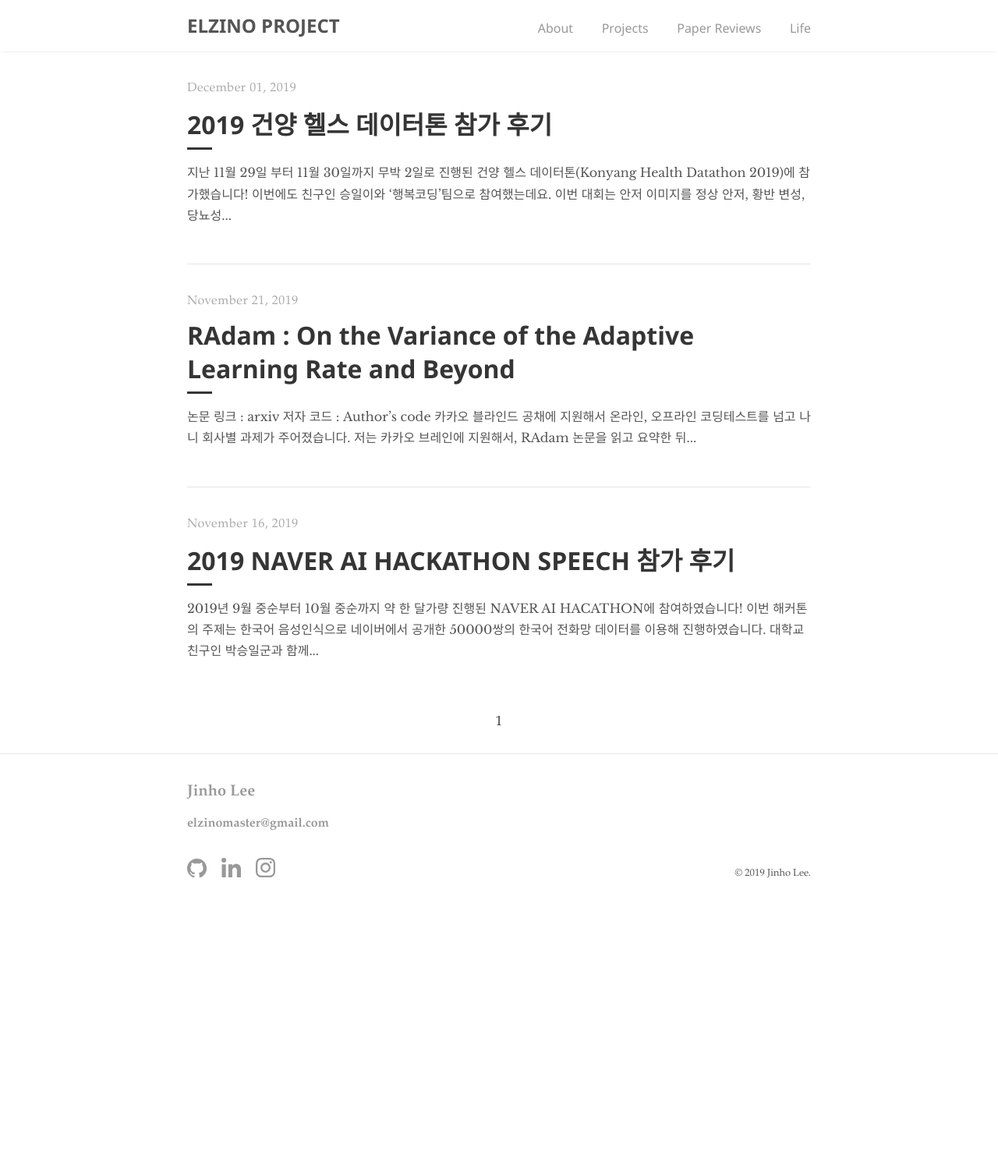
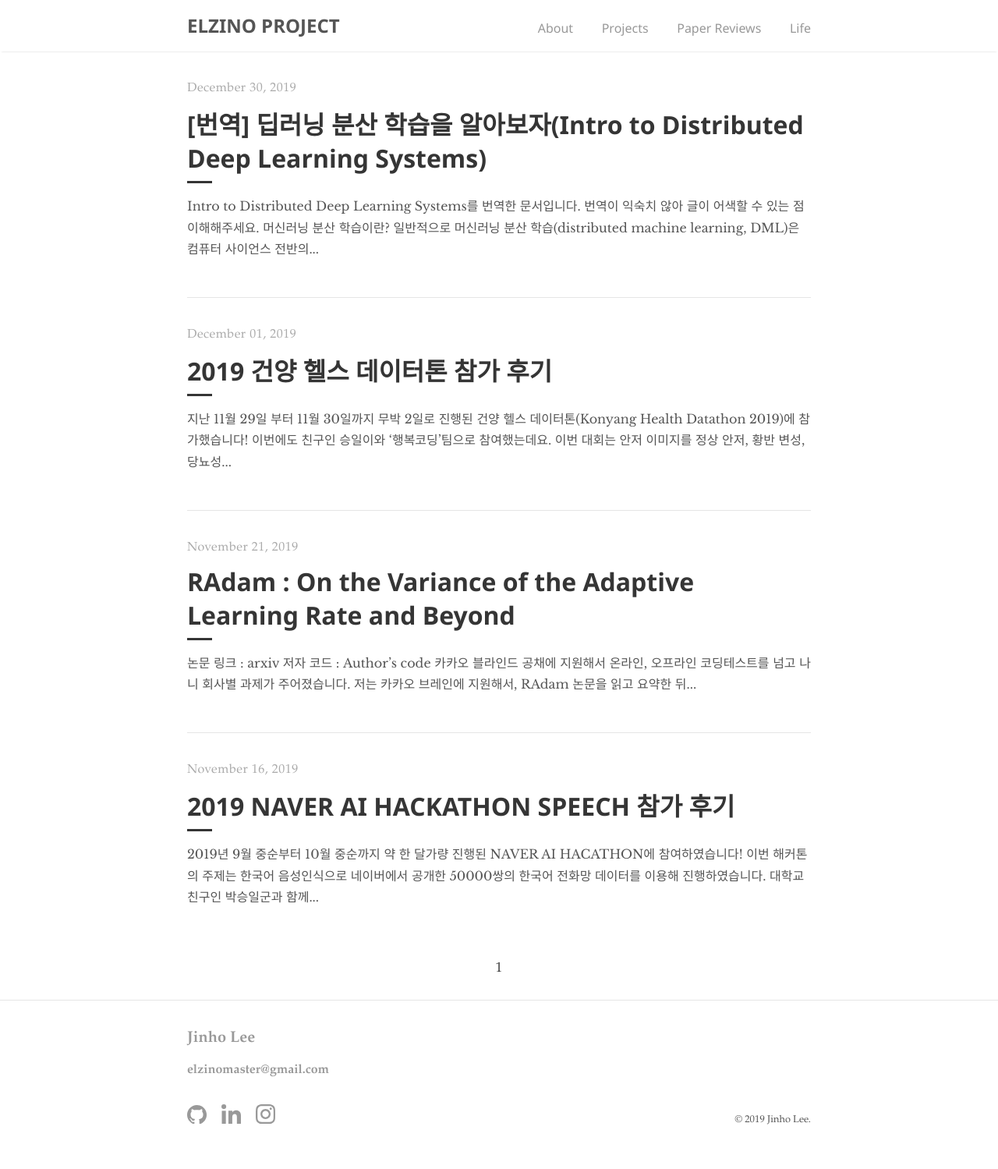
Before and after one commit to elzino/elzino.github.io, a Jekyll site: the page built from index.html, in a window 1280 px wide. Shown: the whole page at 78% size. Built offline with Jekyll 4.4.1, drawn with Linux system fonts in a browser that asks for light colours; some web fonts are replaced; the list of posts is cut into pages by our own code; before the commit the page ends 1184 px from its top, so only the background shows below that; some of the changed lines change nothing that is shown.

Commit message:
2019-12-30-intro-to-distributed-deep-learning-systems

```diff
--- /dev/null
+++ b/_posts/2019-12-30-intro-to-distributed-deep-learning-systems.md
@@ -0,0 +1,83 @@
+---
+layout: post
+title:  "[번역] 딥러닝 분산 학습을 알아보자(Intro to Distributed Deep Learning Systems)"
+categories: "papers"
+tags:
+  - "deep learning"
+  - "distributed deep learning"
+comments: true
+use_math: true
+---
+
+
+> [Intro to Distributed Deep Learning Systems](https://medium.com/@Petuum/intro-to-distributed-deep-learning-systems-a2e45c6b8e7)를 번역한 문서입니다.
+
+번역이 익숙치 않아 글이 어색할 수 있는 점 이해해주세요.
+
+## 머신러닝 분산 학습이란?
+일반적으로 머신러닝 분산 학습(distributed machine learning, DML)은 컴퓨터 사이언스 전반의 여러 학문이 포함된 분야입니다. 이론적 영역(통계, [학습이론](https://en.wikipedia.org/wiki/Computational_learning_theory), [최적화](https://en.wikipedia.org/wiki/Mathematical_optimization)), 알고리즘, [머신러닝](https://en.wikipedia.org/wiki/Machine_learning)([딥러닝](https://en.wikipedia.org/wiki/Deep_learning), [그래프 모델](https://en.wikipedia.org/wiki/Graphical_model), [커널](https://en.wikipedia.org/wiki/Kernel_method)), [분산 처리](https://en.wikipedia.org/wiki/Distributed_computing), [기억 장치](https://en.wikipedia.org/wiki/Computer_data_storage) 등이 포함됩니다. 이러한 각각의 분야들에서 수많은 주제들이 연구되고 있습니다. 또한 DML(머신러닝 분산 학습)은 빅데이터에 대한 처리 능력때문에 산업에서 폭 넓게 사용되고 있습니다.
+
+## 머신러닝 분산 학습으로 해결하려는 문제가 무엇일까?
+DML(머신러닝 분산 학습)을 이해하는 가장 쉬운 방법은 연구분야를 4개로 쪼개서 살펴보는 것입니다. 하지만 각각의 분야가 겹칠 수 있다는 점 미리 이해해 주세요.
+
+### 1. 통계, 최적화, 알고리즘을 어떻게 사용할까?[^1]
+대부분의 머신러닝 방법들은 training data에 대한 loss 함수를 최소화 하므로 다음 항목들을 고려해 학습을 진행합니다.
+
+- 최적화 과정이 수렴하는데까지 얼마나 걸리는지, 즉 수렴 속도가 얼마인지
+- 수렴된 솔루션이 얼마나 좋은지
+- 좋은 솔루션을 위해 얼마나 많은 데이터가 필요한 지
+
+이러한 분야들을 연구하기 위해 연구자들은 [최적화 이론](https://en.wikipedia.org/wiki/Mathematical_optimization)과 [통계적 학습 이론](https://en.wikipedia.org/wiki/Statistical_learning_theory) 같은 이론적 분석을 이용합니다. 하지만 많은 컴퓨팅 자원이 주어지고 병렬, 분산 학습등을 이용해 학습 속도를 올리는 것이 목표인 large-scale의 머신러닝 관점에서 보면 위와 비슷해 보이지만 다른 항목들을 고려하게 됩니다.
+
+- 분산, 병렬 학습을 사용했을 때 우리의 모델이 원래 수렴했던 것과 똑같이 수렴하는 것이 보장되는 지
+- 만약 아니라면 원래의 솔루션과 얼마나 다른지, 그리고 본질적인 최적해와 얼마나 다른지
+- 좋은 수렴을 위해 다른 가정이나 조건들이 필요한 지
+- 분산 학습을 사용하지 않았을 때와 비교해서 얼마나 빠른지, 그리고 어떻게 평가할 것인지
+- 좋은 scailabilty와 좋은 수렴을 둘 다 만족하기 위해 어떻게 학습 과정을 디자인 할 것인지
+
+### 2. 분산 학습에 더 적합한 머신러닝 모델 혹은 알고리즘을 어떻게 사용할까?[^2]
+이 분야는 새로운 머신러닝 모델을 개발하거나 이미 존재하는 모델을 큰 데이터에 잘 학습하도록 조정하는 것들을 연구합니다.
+
+### 3. 분산 머신러닝 모델을 어떻게 실생활에 적용할까?
+[이미지 분류](https://en.wikipedia.org/wiki/Computer_vision#Recognition)와 같이 특정 모델이나 알고리즘의 scale-up을 요구하는 세부적인 적용 분야가 있습니다. 이러한 문제들에 솔루션들은 대부분 바로 제품에 쓰이기도 합니다.
+
+### 4. 머신러닝의 규모를 키우기 위해서 어떻게 분산, 병렬 컴퓨터 시스템을 개발할까?
+이 분야는 오히려 더 직관적입니다. 머신러닝 모델이나 알고리즘이 하나의 노드에서 계산 작업을 다 마치지 못했다면 더 많은 노드를 사용해서 분산 시스템을 개발하는 것을 시도해볼 수 있지요. 하지만 더 많은 자원을 사용하기 위해 고려해야 할 사항들이 많습니다.
+
+- 일관성(Consistency) : 여러개의 노드들이 동시에 학습을 하고 있다면 어떻게 합쳐야 할까? 예를 하나의 문제를 푸는데 노드마다 갖고 있는 데이터 셋이 다르다면 어떻게 해야할까?
+- [Fault tolerance](https://en.wikipedia.org/wiki/Fault_tolerance) : 클러스터가 1000개의 노드로 구성되어 있는데 만약 그 중 하나가 망가지면 어떻게 할까? 아예 처음부터 다시 시작하지 말고 고칠 수 있는 방법이 있을까?
+- 통신(Communication) : 머신러닝은 많은 I/O(디스크 읽기, 쓰기), 데이터 처리 작업을 포함합니다. 다양한 환경에서(single node local disk, distributed file systems, CPU I/O, GPU I/O 등등) 빠른 I/O와 non-blocking 데이터 처리 과정을 가능하게 하는 저장 시스템을 설계할 수 있을까?
+- 자원 관리(Resource management) : 컴퓨터 클러스터를 만드는 것은 엄청나게 비싸기 때문에 많은 유저들에게 공유됩니다. 자원 사용률을 최대화 해서 모두의 요구를 만족시키려면 어떻게 클러스터를 관리하고 자원을 할당해야 할까?
+- 프로그래밍 모델(Programming model) : 평소에 프로그래밍 한 것과 같은 방법으로 분산 머신러닝 프로그래밍 해야할까? 코드량을 줄이고 효율성을 향상시키는 새로운 프로그래밍 모델을 만들 수 있을까? 하나의 노드에서 프로그래밍 한 것과 같이 프로그래밍 하면 자동으로 확장시킬 수 있을까?
+
+대부분의 주류 머신러닝 소프트웨어들은 이러한 기술들에 집중하고 있습니다.
+
+## 딥러닝 분산 학습에 대한 이해
+딥러닝 분산 학습은 최근 다양한 분야에서 성과를 거두며 굉장히 중요해진 머신러닝 분산 학습의 작은 분야입니다. 딥러닝 분산 학습의 핵심이나 직면하고 있는 문제점들로 들어가기 전에 몇가지 알아야 할 용어들이 있습니다. 바로 데이터 병렬화(data parallelism)과 모델 병렬화(model parallelism) 입니다.[^3]
+
+### 데이터 병렬화(Data parallelism)
+데이터 병렬화([Data parallelism](https://en.wikipedia.org/wiki/Data_parallelism))는 데이터를 쪼개서 병렬성을 가능하게 하는 기술입니다. 데이터 병렬화를 사용하면 먼저 데이터를 worker machines(computational node)의 수 만큼 나눕니다. 그 다음 우리는 각 worker가 하나의 독립적인 조각을 갖게 하고 그 데이터에 대해 연산을 하도록 합니다. 우리는 병렬적으로 데이터를 읽는 여러개의 노드를 갖고 있기 때문에 하나의 노드를 사용할 때보다 더 많은 데이터를 읽을 수 있을 것입니다. 데이터 병렬화를 통해 처리량을 증가시킨 것입니다.
+
+여러개의 노드를 사용해 수렴 속도를 높이고자 하는 분산 딥러닝에서, 데이터 병렬화는 직관적입니다. 우리는 각각의 워커가 자신의 데이터 조각에 대해 학습(경사 하강법)을 진행하도록 하고 그것에 대해 파라미터 업데이트(gradient)를 하도록 합니다. 모든 노드들이 네트워크를 통해 파라미터 상태들을 동기화시켜 모두 같은 값을 갖도록 합니다. 동기화를 하는데 시간이 지나치게 오래 걸리지 않는 한 하나의 노드를 사용할 때보다 향상된 결과를 볼 수 있을 것입니다. 이 방법이 구글의 초기 딥러닝 시스템인 [DisBelief](https://en.wikipedia.org/wiki/TensorFlow#DistBelief)가 본질적으로 작동하는 방식입니다.
+
+### 모델 병렬화(Model parallelism)[^4]
+데이터 병렬화와 비교했을때, 모델 병렬화는 더 복잡하고 추상적인 개념입니다. 일반적으로, 모델 병렬화에서는 데이터가 아닌 모델을 여러개의 워커에 나눕니다. 예를 들어 우리가 행렬 인수분해(Matrix factorization)를 하려고 할 때, 행렬의 크기가 너무 크고 우리는 이 거대한 행렬의 모든 파라미터를 알고 싶다고 가정해봅시다. 모델 병렬화를 진행하기 위해 우리는 행렬을 작은 단위(부분 행렬)로 나누고 각각의 워커에게 나눠줄 것입니다. 하나의 워커에 있는 [RAM](https://en.wikipedia.org/wiki/Random-access_memory)이 행렬의 파라미터를 담기에 충분하지 않다면 이 방법으로 여러 노드의 추가적인 램을 사용할 수 있게 됩니다. 다양한 노드들이 각각 행렬의 다른 부분들에 해당하는 일을 처리하기 때문에, 병렬적으로 계산할 때 속도 향상을 얻을 수 있게됩니다.
+
+여기서 모델을 어떻게 나눠야 할까? 라는 질문이 떠오르게 됩니다. 너무나도 다양한 머신러닝 모델들이 있고 각 모델들마다 성격과 특징이 또 다르기 때문에, 모델 병렬화를 구현하는 원칙적 방법은 없습니다.
+
+### 분산 딥러닝의 문제들
+데이터 병렬화는 학습 데이터의 양이 많아질 때 더 빠르게 데이터를 읽을 수 있어서 상당히 효과적입니다. 모델 병렬화는 모델의 크기가 하나의 노드로 처리하기에 너무 클 때 여러 노드들의 메모리를 사용할 수 있게 해주므로 잘 들어 맞습니다.
+
+이상적으로 분산 딥러닝에서 우리가 할당한 머신의 수만큼의 속도향상을 얻길 원합니다.(보통 확장성이란 지표로 부릅니다.) 조금 더 구체적으로 K개의 머신을 할당했다면, 우리의 시스템이 하나의 머신에서 작동할 때보다 K배 더 빠르게 작동한다면 K의 확장성 혹은 선형적 확장성을 가지고 있다고 말합니다. 이러한 시스템에서 선형적 확장성은 이상적인 목표입니다.
+
+하지만 동기화로 인한 오버헤드 때문에, 보통 하나의 노드에서 학습할 때보다 분산 컴퓨터 클러스터에서 학습할 때 더 오랜 시간이 걸립니다. 우리는 머신러닝 태스크의 수렴을 위해 계산이 끝날 때마다 여러 노드들에 대해 동기화를 하는데 추가로 시간을 사용해야 합니다. 실제로 동기화는 계산만큰 시간이 걸리거나 더 걸리기도 합니다.
+
+왜일까요? 가장 큰 이유는 다른 노드들보다 느리게 작동하는 특정 노드들이 있기 때문입니다. 그들을 동기화시키기 위해 빠른 노드가 느린 노드들이 일을 끝낼 때까지 기다려야 합니다. 시스템 성능은 항상 더 느린 노드들에 의해 결정됩니다. 이러한 경우에 K개의 머신을 같이 놓는 것은 음의 확장성을 보일 것이고 이것은 돈과 시간 낭비입니다.
+
+-------
+## 각주
+
+[^1]: 더 공부해보면 좋을 논문입니다.<br/>[More Effective Distributed ML via a Stale Synchronous Parallel Parameter Server](http://www.cs.cmu.edu/~seunghak/SSPTable_NIPS2013.pdf)
+[^2]: 아래 논문들을 추천해드립니다.<br/>[Asymptotically Exact, Embarrassingly Parallel MCMC, by Willie Neiswanger](https://arxiv.org/abs/1311.4780), Chong Wang, Eric P. Xing. UAI 2014.<br/>[LightLDA: Big Topic Models on Modest Compute Clusters](https://arxiv.org/abs/1412.1576), by Jinhui Yuan, Fei Gao, Qirong Ho, Wei Dai, Jinliang Wei, Xun Zheng, Eric P. Xing, Tie-yan Liu, Wei-Ying Ma. WWW 2015.<br/>[SaberLDA: Sparsity-Aware Learning of Topic Models on GPUs](https://arxiv.org/abs/1610.02496), by Kaiwei Li, Jianfei Chen, Wenguang Chen, Jun Zhu. ASPLOS 2017.
+[^3]: 두개의 주목할만한 큰 규모의 분산 딥러닝 논문이 NIPS 2012와 2013 ICML에서 출판되었습니다.<br/>첫번째 논문은 구글의 내부 딥러닝 프레임워크의 첫번째 세대에 관해서 설명하고 있습니다. 두번째 논문은 실리콘밸리의 바이두를 이끌고 있는 Adam Coates가 쓴 논문입니다. 이 두 논문의 핵심 아이디어는 더 많은 연산 노드를 사용해 딥러닝 연산의 규모를 키우는 것입니다. 첫번째 논문은 데이터 병렬화 두번째 논문은 모델 병렬화를 사용했습니다.<br/>[Large Scale Distributed Deep Networks](https://static.googleusercontent.com/media/research.google.com/en//archive/large_deep_networks_nips2012.pdf), by Jeffrey Dean, Greg Corrado, Rajat Monga, Kai Chen, Matthieu Devin, Mark Mao, Marc’aurelio Ranzato, Andrew Senior, Paul Tucker, Ke Yang, Quoc V. Le, Andrew Y. Ng.<br/>[Deep Learning with COTS HPC](http://proceedings.mlr.press/v28/coates13.pdf), Adam Coates, Brody Huval, Tao Wang, David Wu, Bryan Catanzaro, Andrew Ng. ICML 2013.
+[^4]: 모델 병렬화에 특히 관심 있으신 분들을 다음 두 논문들을 보시면 좋으실 겁니다.<br/>[STRADS: A Distributed Framework for Scheduled Model Parallel Machine Learning](http://www.cs.cmu.edu/~epxing/papers/2016/Kim_etal_EuroSys16.pdf), by Jin Kyu Kim, Qirong Ho, Seunghak Lee, Xun Zheng, Wei Dai, Garth A. Gibson, Eric P. Xing. EuroSys 2016.<br/>[Device Placement Optimization with Reinforcement Learning](https://arxiv.org/abs/1706.04972), by Azalia Mirhoseini Lt ; / RTI
--- a/_sass/elzino/_post.scss
+++ b/_sass/elzino/_post.scss
@@ -1,5 +1,10 @@
 .post {
   padding: 2.5rem 0;
+
+  hr {
+    opacity: 0.4;
+    padding-top: 1rem;
+  }
 
   &-info {
     color: $default-tint;
```
Also changed, not shown: README.md.
